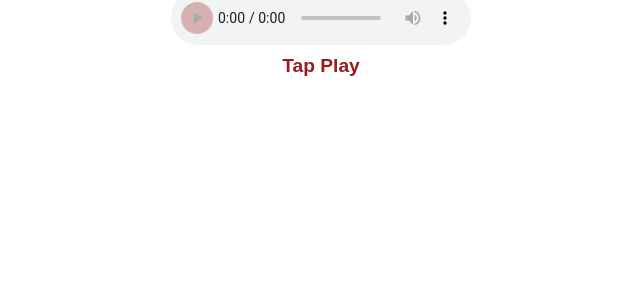
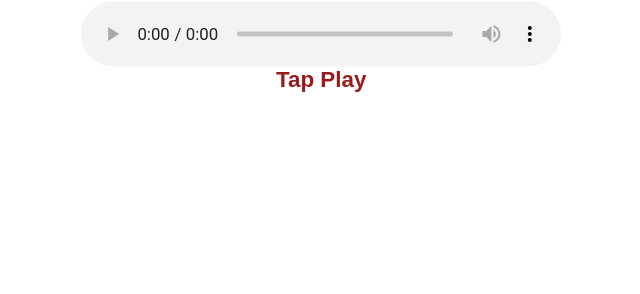
Before and after one commit to Anto161062/audio, a plain HTML site: page index.html in a window 1280 px wide. Shown: the part 506-800 px from the top of the page, without its empty margins (319-959 px from the left). Drawn offline with Linux system fonts and the light colour scheme.

Commit message:
Update index.html

```diff
--- a/index.html
+++ b/index.html
@@ -13,7 +13,6 @@
       justify-content: center;
       height: 100vh;
       margin: 0;
-      perspective: 1000px;
       font-family: sans-serif;
     }
 
@@ -30,32 +29,44 @@
       100% { transform: rotateY(360deg); }
     }
 
-    audio::-webkit-media-controls-play-button {
-      background-color: #991b1b;
-      border-radius: 50%;
-    }
-
     audio {
-      width: 80vw;
-      max-width: 300px;
+      width: 90vw;
+      max-width: 400px;
+      transform: scale(1.2);
     }
 
     .play-label {
-      margin-top: 10px;
-      font-size: 1.2rem;
+      position: absolute;
+      animation: rotateText 2s linear forwards;
+      font-size: 1.4rem;
       color: #991b1b;
       font-weight: bold;
+      transform-origin: center center;
+    }
+
+    @keyframes rotateText {
+      0%   { transform: rotate(0deg) translateY(-100px); opacity: 0; }
+      80%  { opacity: 1; }
+      100% { transform: rotate(360deg) translateY(60px); opacity: 1; }
+    }
+
+    .audio-container {
+      position: relative;
+      display: flex;
+      flex-direction: column;
+      align-items: center;
     }
   </style>
 </head>
 <body>
   <img src="jast married.png" alt="Just Married" class="rotating-logo">
 
-  <audio controls>
-    <source src="this-i-promise-you-ronan-keating.mp3" type="audio/mpeg">
-    Il tuo browser non supporta l'elemento audio.
-  </audio>
-
-  <div class="play-label">Tap Play</div>
+  <div class="audio-container">
+    <audio controls>
+      <source src="this-i-promise-you-ronan-keating.mp3" type="audio/mpeg">
+      Il tuo browser non supporta l'elemento audio.
+    </audio>
+    <div class="play-label">Tap Play</div>
+  </div>
 </body>
 </html>
```
